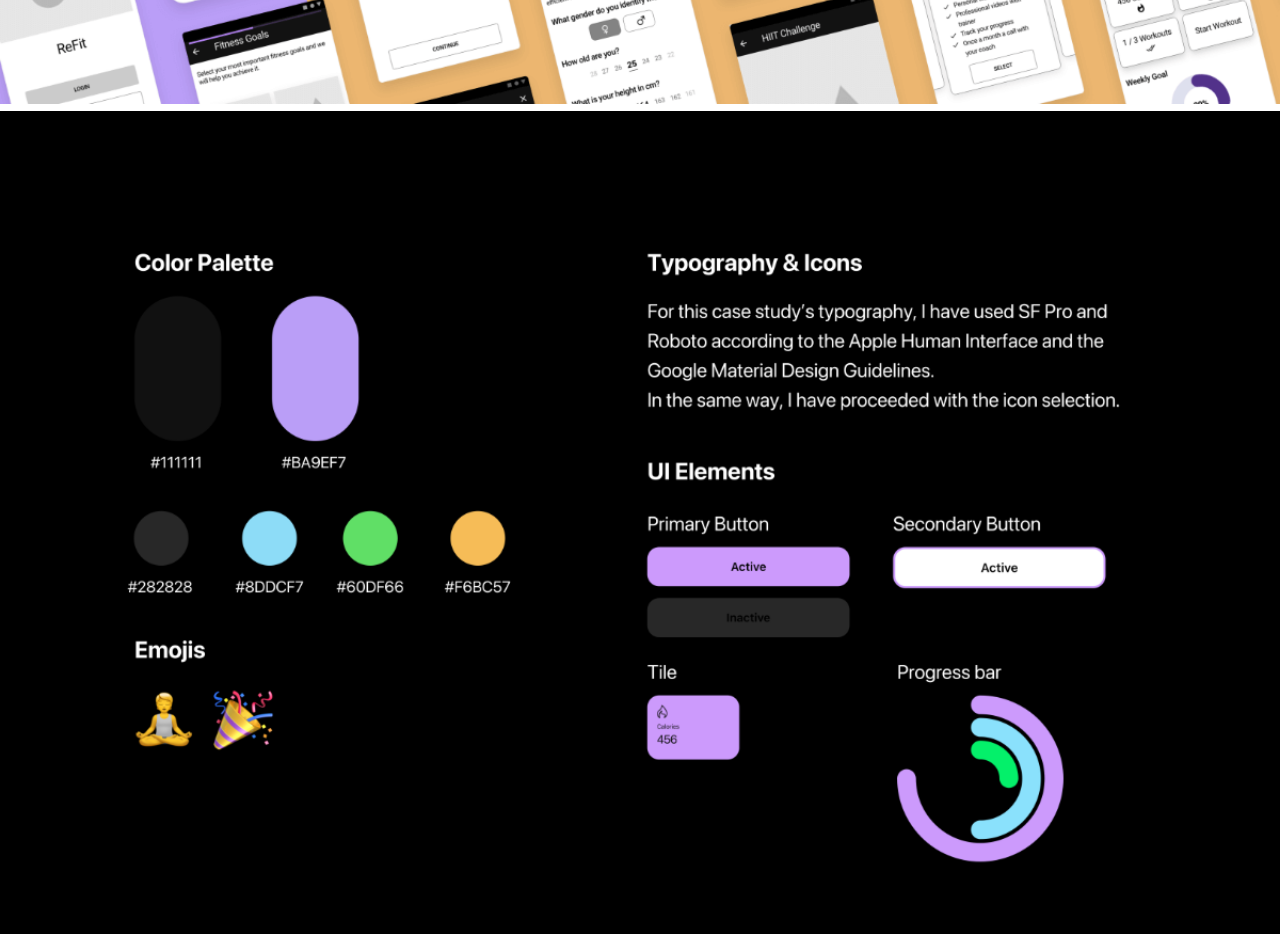
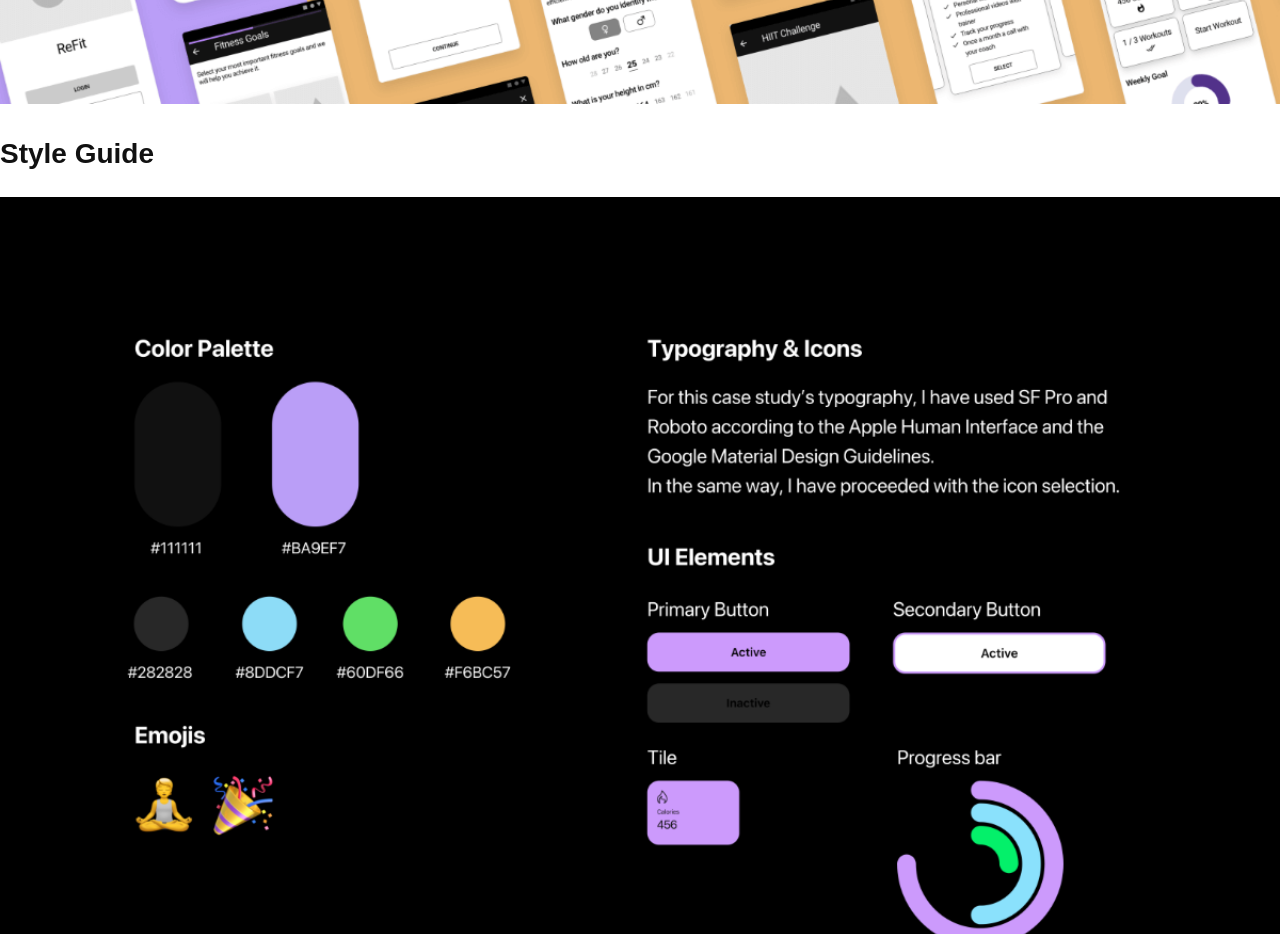
Before and after one commit to kathtr/portfolio-site, a plain HTML site: page refit.html in a window 1280 px wide. Shown: the part 5580-6514 px from the top of the page. Drawn offline with nearby package versions, Linux system fonts and the light colour scheme; a web font is replaced by a local one.

Commit message:
add h2 to reift page

```diff
--- a/refit.html
+++ b/refit.html
@@ -155,6 +155,7 @@
 
     <section class="style_guide">
       <div class="container">
+        <h2>Style Guide</h2>
         <picture>
           <source srcset="img/refit/style_guide@1x.png" media="(max-width:767px)">
           <img src="img/refit/style_guide@2x.png" alt="Style Guide">
```
